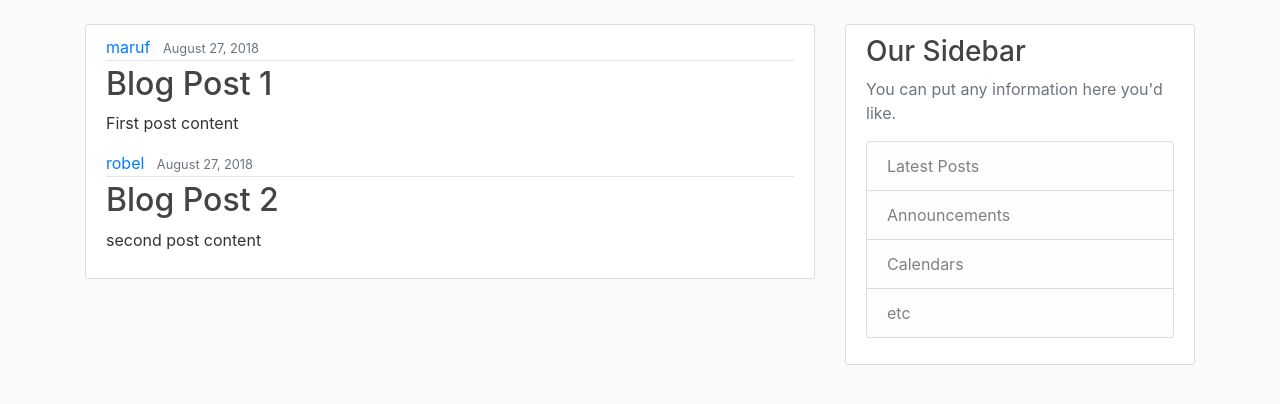
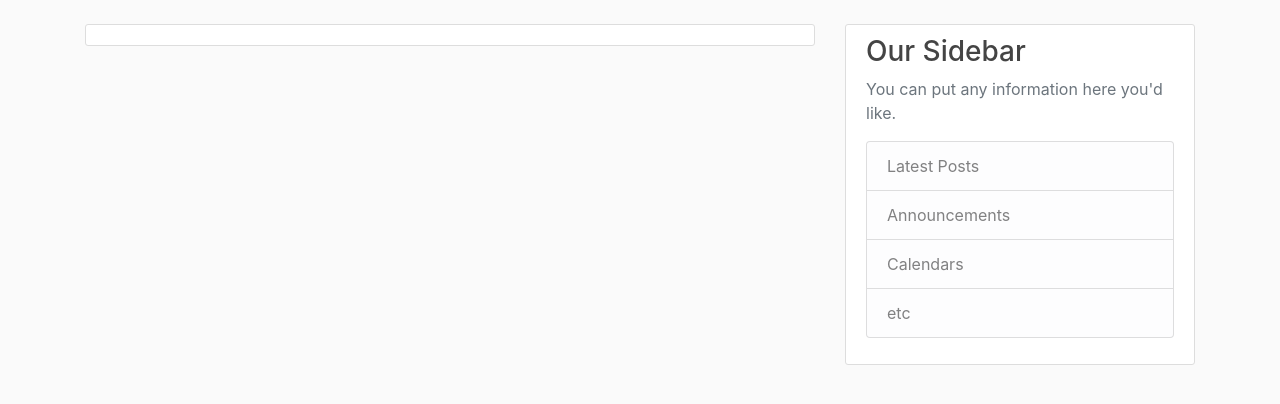
Before and after one commit to maruf-swe/simple-blog, a Django app: page / in a window 1280 px wide. Shown: the part 56-460 px from the top of the page. Run offline with Django 3.2, Linux system fonts and the light colour scheme; data that the repository does not hold is empty; some libraries are stand-ins or nearby versions.

Commit message:
add all files

```diff
--- a/blog/templates/blog/home.html
+++ b/blog/templates/blog/home.html
@@ -5,7 +5,7 @@
             {% for post in posts %}
             <div class="article-metadata">
                 <a class="mr-2" href="#">{{ post.author }}</a>
-                <small class="text-muted">{{ post.date_posted }}</small>
+                <small class="text-muted">{{ post.date_posted|date:"F d Y" }}</small>
             </div>
             <h2><a class="article-title" href="#">{{ post.title }}</a></h2>
             <p class="article-content">{{ post.content }}</p>
--- a/blog/views.py
+++ b/blog/views.py
@@ -1,24 +1,11 @@
 from django.shortcuts import render
-
-# Create your views here.
-posts = [
-    {'author': 'maruf',
-     'title': 'Blog Post 1',
-     'content': 'First post content',
-     'date_posted': 'August 27, 2018'
-     },
-    {'author': 'robel',
-     'title': 'Blog Post 2',
-     'content': 'second post content',
-     'date_posted': 'August 27, 2018'
-     }
-]
+from .models import Post
 
 
 def home(request):
     context = {
         'title': 'Home',
-        'posts': posts
+        'posts': Post.objects.all()
     }
     return render(request, 'blog/home.html', context)
 
```
Also changed, not shown: blog/migrations/0001_initial.py (added).
